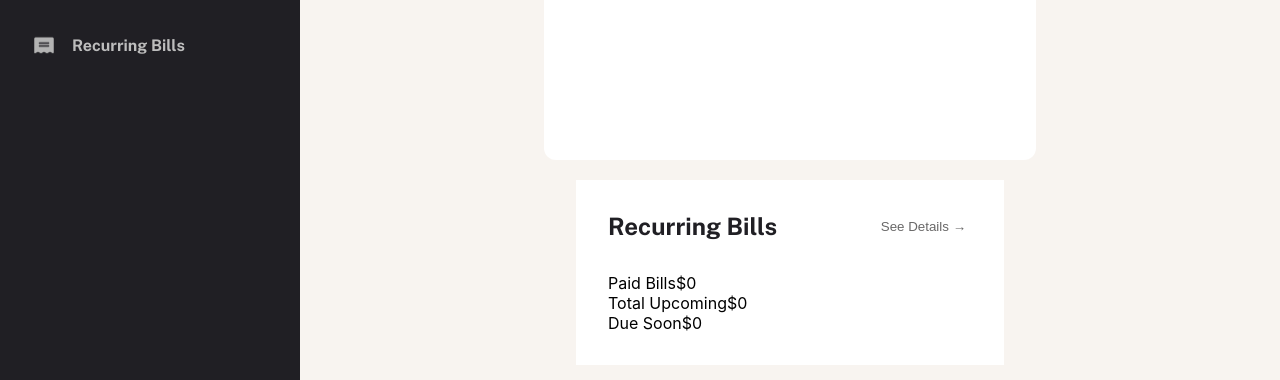
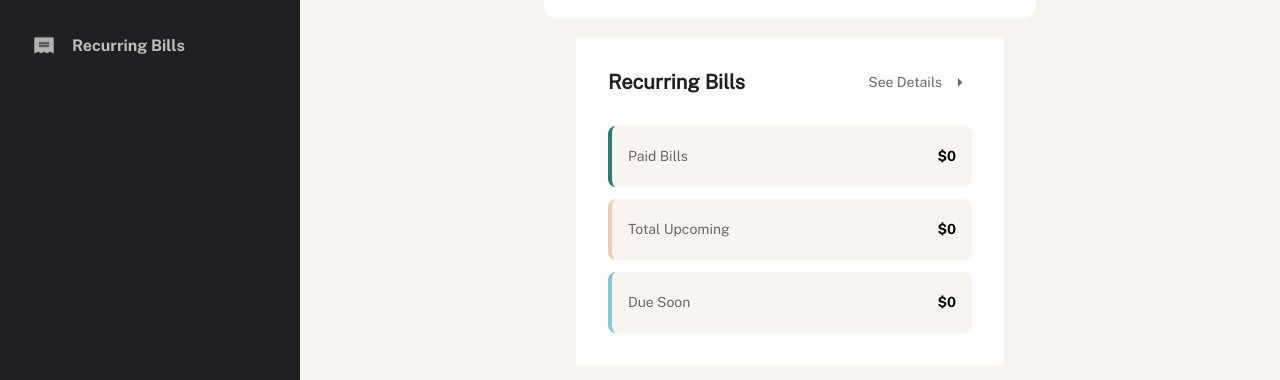
Before and after one commit to seulnan/finance_client, a React (Create React App) app: page / in a window 1280 px wide. Shown: the part 403-783 px from the top of the page. Built offline with nearby package versions, Linux system fonts and the light colour scheme; no server answers.

Commit message:
[ADD] 버튼 클릭 시 RecurringBills 페이지로 이동하도록 수정

```diff
--- a/src/components/OverviewList/BillsOverview/BillsOverview.jsx
+++ b/src/components/OverviewList/BillsOverview/BillsOverview.jsx
@@ -1,8 +1,11 @@
 import React, { useEffect, useState } from "react";
+import { useNavigate } from "react-router-dom";
 import baseAxios from "../../../baseAxios";
 import "./BillsOverview.css";
+import nextIcon from "../../../assets/images/nextIcon.png";
 
 const BillsOverview = ({ setPaidBills, setTotalUpcoming, setDueSoon }) => {
+  const navigate = useNavigate();
   const [bills, setBills] = useState([]);
   const [paidAmount, setPaidAmount] = useState(0);
   const [upcomingAmount, setUpcomingAmount] = useState(0);
@@ -44,21 +47,23 @@ const BillsOverview = ({ setPaidBills, setTotalUpcoming, setDueSoon }) => {
   return (
     <div className="BillsOverviewContainer">
       <div className="BillsOverviewHeader">
-        <h2>Recurring Bills</h2>
-        <button className="SeeDetails">See Details →</button>
+        <p className="OverviewsListTitles textPreset2">Recurring Bills</p>
+        <button className="textPreset4 SeeDetails" onClick={() => navigate("/RecurringBills")}>
+          See Details <img src={nextIcon} alt="Next" className="SeeDetailsIcon" />
+        </button>
       </div>
-      <div className="BillsList">
-        <div className="BillItem">
-          <span>Paid Bills</span>
-          <span className="BillAmount">${paidAmount}</span>
+      <div className="BillsOverviewList">
+        <div className="BillsOverviewItem" id="BillsOverviewPaidBills">
+          <span className="textPreset4 BillsOverviewItemTitle">Paid Bills</span>
+          <span className="BillAmount textPreset4Bold">${paidAmount}</span>
         </div>
-        <div className="BillItem">
-          <span>Total Upcoming</span>
-          <span className="BillAmount">${upcomingAmount}</span>
+        <div className="BillsOverviewItem" id="BillsOverviewUpcoming">
+          <span className="textPreset4 BillsOverviewItemTitle">Total Upcoming</span>
+          <span className="BillAmount textPreset4Bold">${upcomingAmount}</span>
         </div>
-        <div className="BillItem">
-          <span>Due Soon</span>
-          <span className="BillAmount">${dueSoonAmount}</span>
+        <div className="BillsOverviewItem" id="BillsOverviewDueSoon">
+          <span className="textPreset4 BillsOverviewItemTitle">Due Soon</span>
+          <span className="BillAmount textPreset4Bold">${dueSoonAmount}</span>
         </div>
       </div>
     </div>
```
